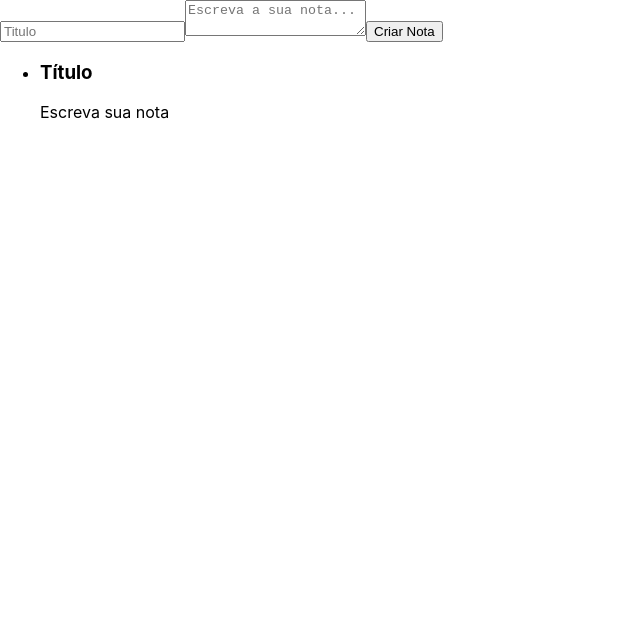
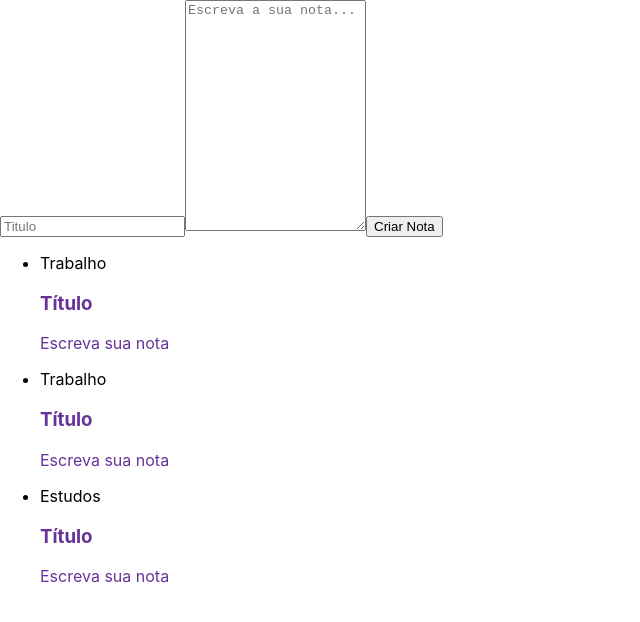
Before and after one commit to lucasclazer/react-example-base-app, a React (Create React App) app: page / in a window 1280 px wide. Shown: the top 622 px of the page, without its empty margins (0-640 px from the left). Built offline with nearby package versions, Linux system fonts and the light colour scheme.

Commit message:
Criando componentes e seprando responsabilidades.

```diff
--- /dev/null
+++ b/src/components/CardNota/CardNota.jsx
@@ -0,0 +1,14 @@
+import React, { Component } from "react";
+import "./card-nota.css";
+export default class CardNota extends Component {
+  render() {
+    return (
+      <section className="card-nota">
+        <header>
+          <h3>Título</h3>
+        </header>
+        <p>Escreva sua nota</p>
+      </section>
+    );
+  }
+}
--- /dev/null
+++ b/src/components/CardNota/card-nota.css
@@ -0,0 +1,3 @@
+.card-nota {
+  color: rebeccapurple;
+}
--- a/src/components/FormularioCadastro.jsx
+++ b/src/components/FormularioCadastro.jsx
@@ -5,8 +5,8 @@ export default class FormularioCadastro extends Component {
     return (
       <form>
         <input type="text" placeholder="Titulo" />
-        <textarea type="text" placeholder="Escreva a sua nota..." />
-        <button>Criar Nota</button>
+        <textarea type="text" rows={15} placeholder="Escreva a sua nota..." />
+        <button type="submit">Criar Nota</button>
       </form>
     );
   }
--- a/src/components/ListaNotas.jsx
+++ /dev/null
@@ -1,16 +0,0 @@
-import React from 'react'
-
-export default function ListaNotas() {
-    return (
-            <ul>
-                <li>
-                    <section>
-                        <header>
-                            <h3>Título</h3>
-                        </header>
-                        <p>Escreva sua nota</p>
-                    </section>
-                </li>
-            </ul>
-    );
-}
--- /dev/null
+++ b/src/components/ListaNotas/ListaNotas.jsx
@@ -0,0 +1,15 @@
+import React from "react";
+import CardNota from "../CardNota/CardNota";
+
+export default function ListaNotas() {
+  return (
+    <ul className="lista-notas">
+      {Array.of("Trabalho", "Trabalho", "Estudos").map((categoria, index) => (
+        <li className="lista-notas--item" key={index}>
+          <div>{categoria}</div>
+          <CardNota />
+        </li>
+      ))}
+    </ul>
+  );
+}
--- /dev/null
+++ b/src/components/ListaNotas/lista-notas.css
@@ -0,0 +1,7 @@
+.lista-notas{
+    color:rebeccapurple;
+}
+
+.lista-notas--item{
+
+}
```
Also changed, not shown: src/App.js (+5 -4 lines).
